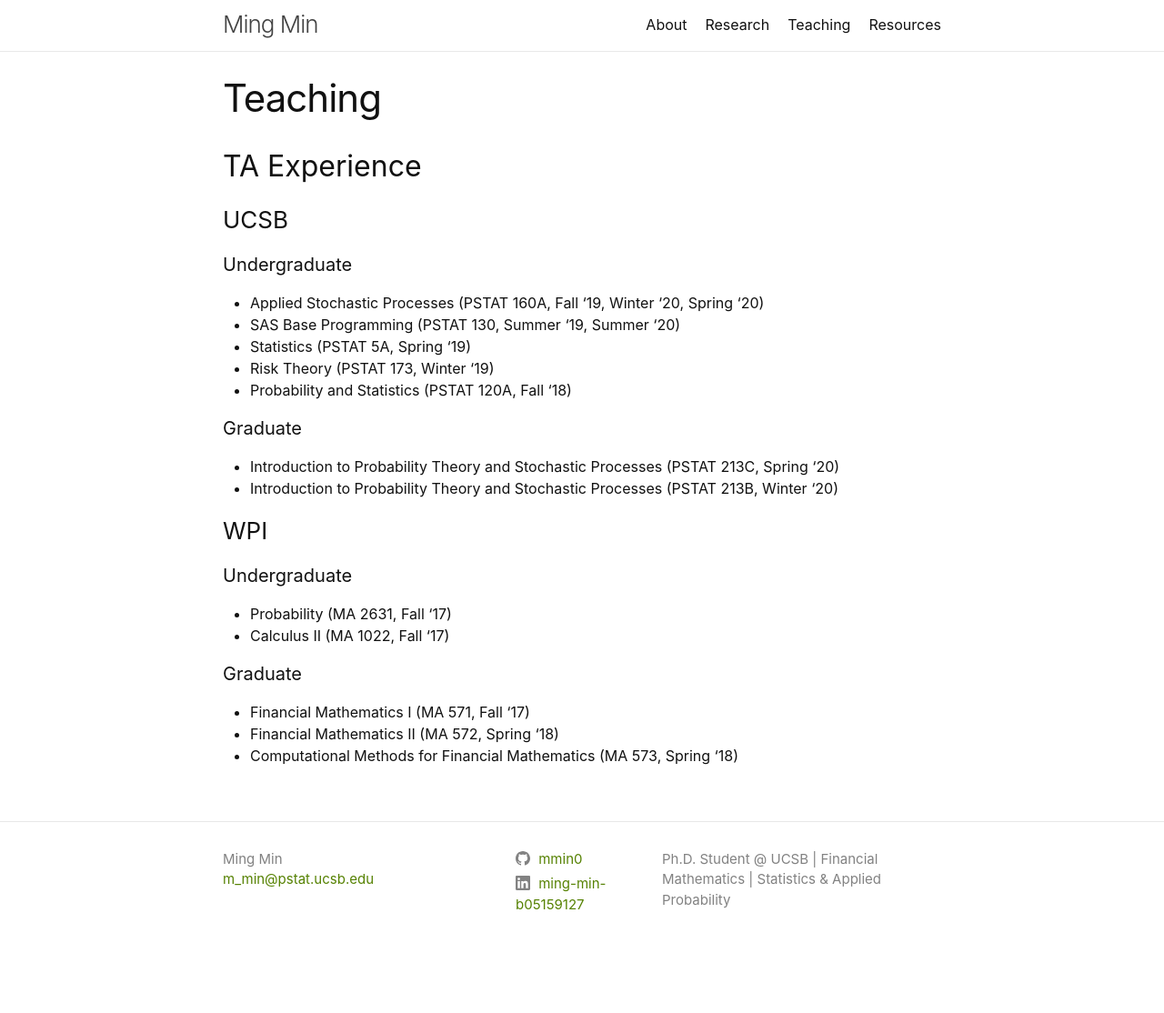
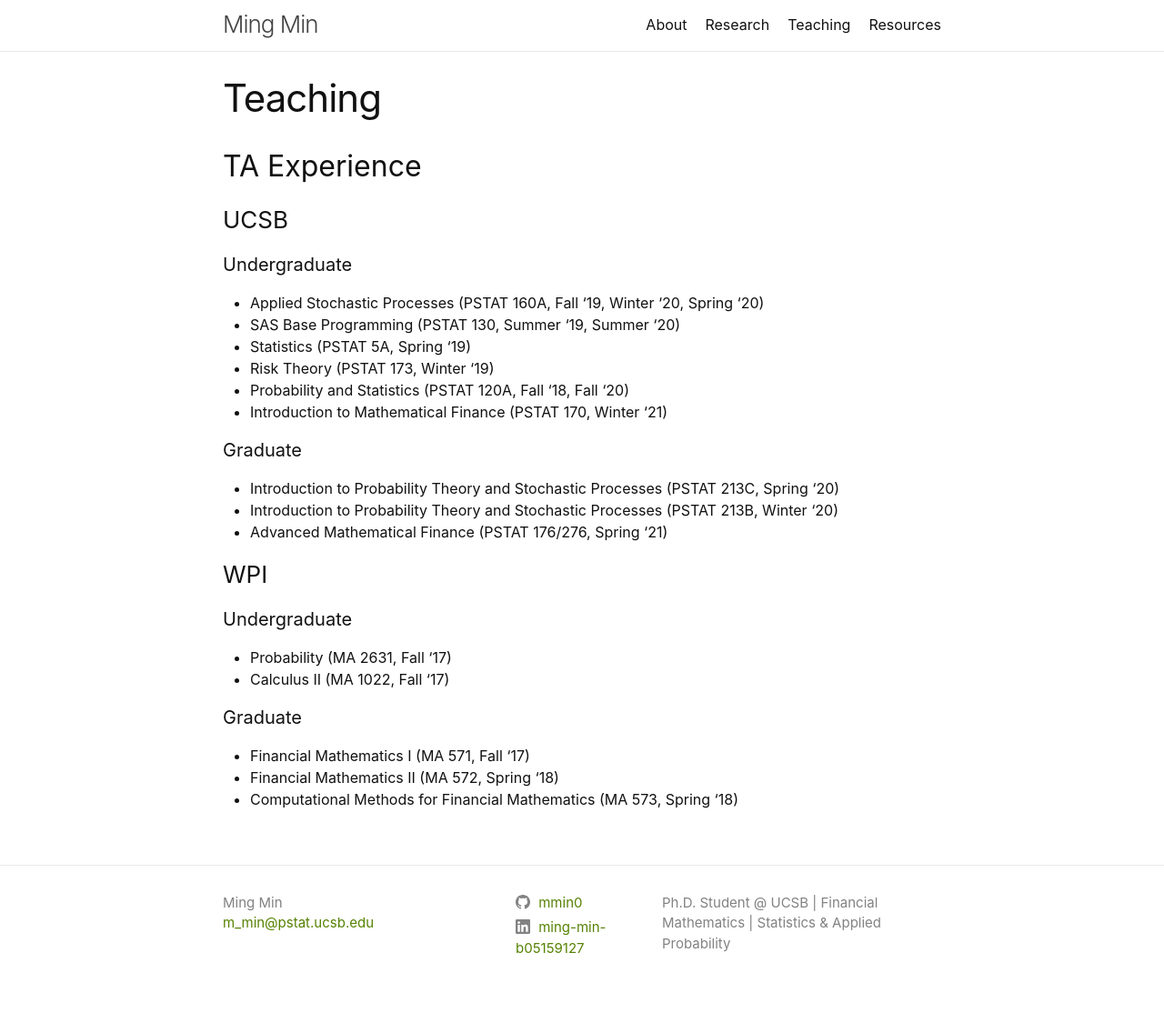
Before and after one commit to mmin0/mmin0.github.io, a Jekyll site: the page built from teaching/index.md, in a window 1280 px wide. Shown: the whole page at 91% size. Built offline with Jekyll 4.4.1, drawn with Linux system fonts in a browser that asks for light colours; before the commit the page ends 1066 px from its top, so only the background shows below that.

Commit message:
Update index.md

```diff
--- a/teaching/index.md
+++ b/teaching/index.md
@@ -11,12 +11,14 @@ title: Teaching
 * SAS Base Programming (PSTAT 130, Summer '19, Summer '20)
 * Statistics (PSTAT 5A, Spring '19)
 * Risk Theory (PSTAT 173, Winter '19)
-* Probability and Statistics (PSTAT 120A, Fall '18)
+* Probability and Statistics (PSTAT 120A, Fall '18, Fall '20)
+* Introduction to Mathematical Finance (PSTAT 170, Winter '21)
 
 
 #### Graduate
 * Introduction to Probability Theory and Stochastic Processes (PSTAT 213C, Spring '20)
 * Introduction to Probability Theory and Stochastic Processes (PSTAT 213B, Winter '20)
+* Advanced Mathematical Finance (PSTAT 176/276, Spring '21)
 
 ### WPI
 #### Undergraduate
```
